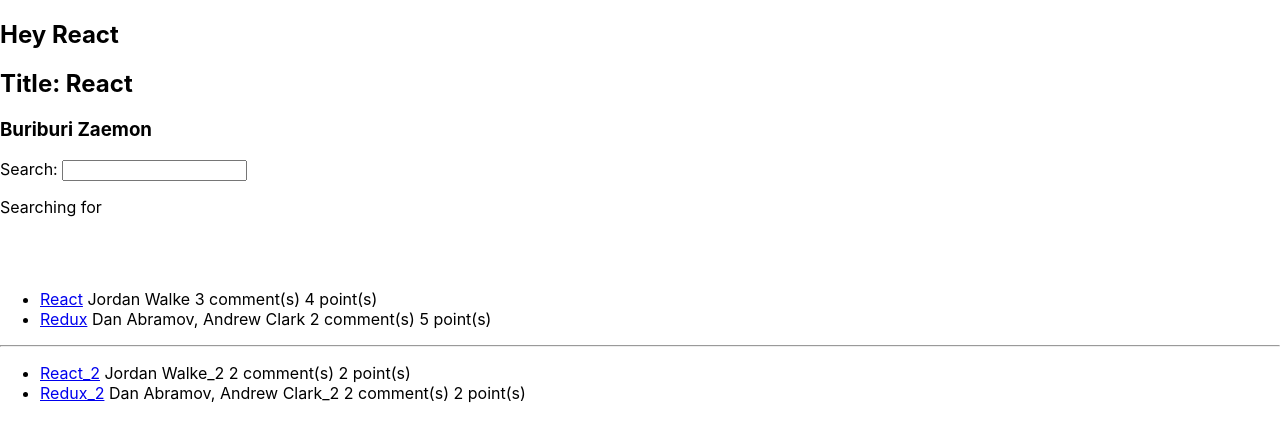
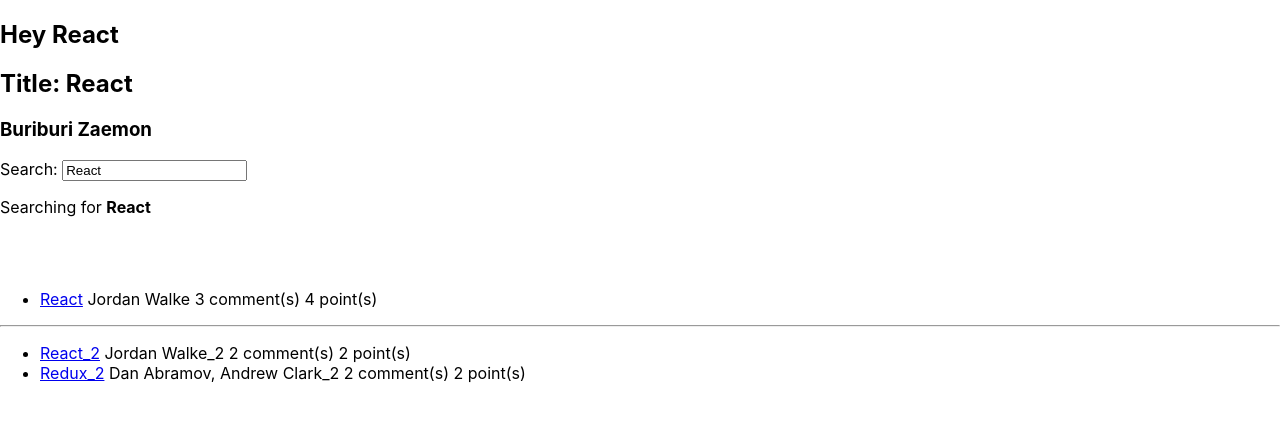
Before and after one commit to tohsaki/The-Road-to-React, a React (Create React App) app in the folder hacker-stories/: page / in a window 1280 px wide. Shown: the top 440 px of the page. Built offline with nearby package versions, Linux system fonts and the light colour scheme.

Commit message:
React Custom Hooks (Advanced)

```diff
--- a/hacker-stories/src/App.js
+++ b/hacker-stories/src/App.js
@@ -4,7 +4,7 @@
 import List from "./components/List";
 import JSClass from "./components/JSClass";
 import Search from "./components/Search";
-import { useState } from "react";
+import { useState, useEffect } from "react";
 
 const welcome = {
   greeting: "Hey",
@@ -47,6 +47,14 @@
   },
 ];
 
+const useSemiPersistentState = (key, initialState) => {
+  const [value, setValue] = useState(localStorage.getItem(key) || initialState);
+  useEffect(() => {
+    localStorage.setItem(key, value);
+  }, [value, key]);
+  return [value, setValue];
+};
+
 function App() {
   const stories_1 = [
     {
@@ -67,21 +75,20 @@
     },
   ];
 
-
-
-  const [searchTerm, setSearchTerm] = useState("")
+  const [searchTerm, setSearchTerm] = useSemiPersistentState("search", "React");
 
   const handleSearch = (event) => {
-    console.log(`App.handleSearch: ${event.target.value}`)
-    setSearchTerm(event.target.value)
-    setTimeout(() => {console.log(`searchTerm in App.js: ${searchTerm}`)}, 1000)
+    console.log(`App.handleSearch: ${event.target.value}`);
+    setSearchTerm(event.target.value);
+    setTimeout(() => {
+      console.log(`searchTerm in App.js: ${searchTerm}`);
+    }, 1000);
+  };
 
-  }
-
-  const searchStories =  stories_1.filter((story) => {
-    console.log(`searchTerm in App.js/stories_1.filter: ${searchTerm}`)
-    return story.title.toLowerCase().includes(searchTerm.toLowerCase())
-  })
+  const searchStories = stories_1.filter((story) => {
+    console.log(`searchTerm in App.js/stories_1.filter: ${searchTerm}`);
+    return story.title.toLowerCase().includes(searchTerm.toLowerCase());
+  });
 
   return (
     <div className="App">
@@ -92,7 +99,7 @@
       </h2>
       <h2>{getTitle("React")}</h2>
       <h3>{getName(me)}</h3>
-      <Search onSearch={handleSearch}/>
+      <Search search={searchTerm} onSearch={handleSearch} />
       <br />
       <br />
       <ul>
--- a/hacker-stories/src/components/Search.js
+++ b/hacker-stories/src/components/Search.js
@@ -1,23 +1,19 @@
-import React, { useState } from "react";
+import React from "react";
 
-export default function Search(props) {
-  const [searchTerm, setSearchTerm] = useState("");
-
+export default function Search({ search, onSearch }) {
   const handleChange = (event) => {
     console.log(event.target.value);
-    console.log(`searchTerm: ${searchTerm}`);
-    setSearchTerm(event.target.value);
 
-    props.onSearch(event)
+    onSearch(event);
   };
 
   return (
     <div>
       {console.log("Search.rerurn()")}
       <label htmlFor="search">Search: </label>
-      <input id="search" type="text" onChange={handleChange} />
+      <input id="search" type="text" onChange={handleChange} value={search} />
       <p>
-        Searching for <strong>{searchTerm}</strong>
+        Searching for <strong>{search}</strong>
       </p>
     </div>
   );
```
